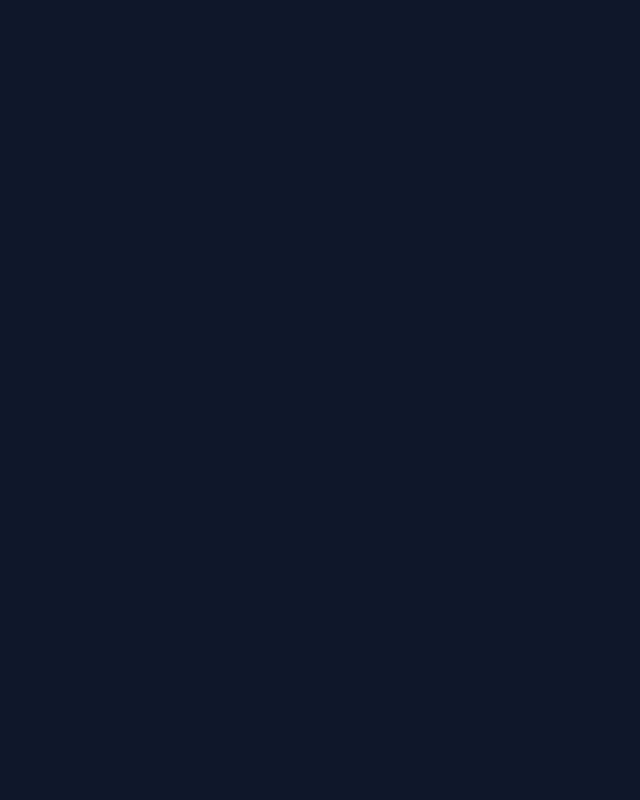
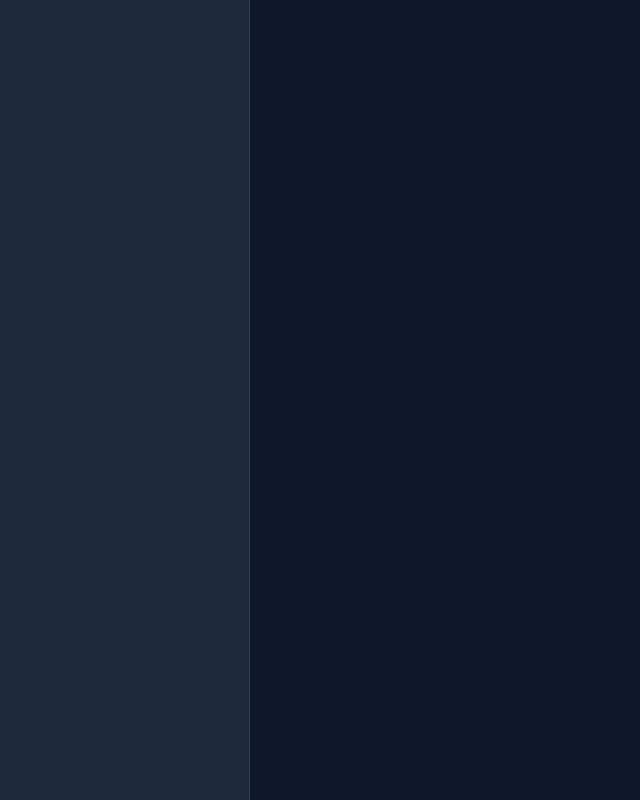
Before and after one commit to vlacerda93/desafio-git-flow, a plain HTML site: page index.html in a window 1280 px wide. Shown: the whole page, without its empty margins (0-640 px from the left). Drawn offline with Linux system fonts and the light colour scheme.

Commit message:
feat: container da sidebar

```diff
--- a/index.html
+++ b/index.html
@@ -8,6 +8,8 @@
 </head>
 <body>
 <div class="app-layout">
+    <aside class="sidebar">
+    </aside>
 </div>
 </body>
 </html>
--- a/style.css
+++ b/style.css
@@ -25,3 +25,12 @@ grid-template-columns: 250px 1fr;
 grid-template-rows: 70px 1fr;
 height: 100vh;
 }
+.sidebar {
+background-color: var(--bg-card);
+grid-row: 1 / 3;
+border-right: 1px solid var(--border-color);
+padding: 1.5rem;
+display: flex;
+flex-direction: column;
+gap: 2rem;
+}
```
